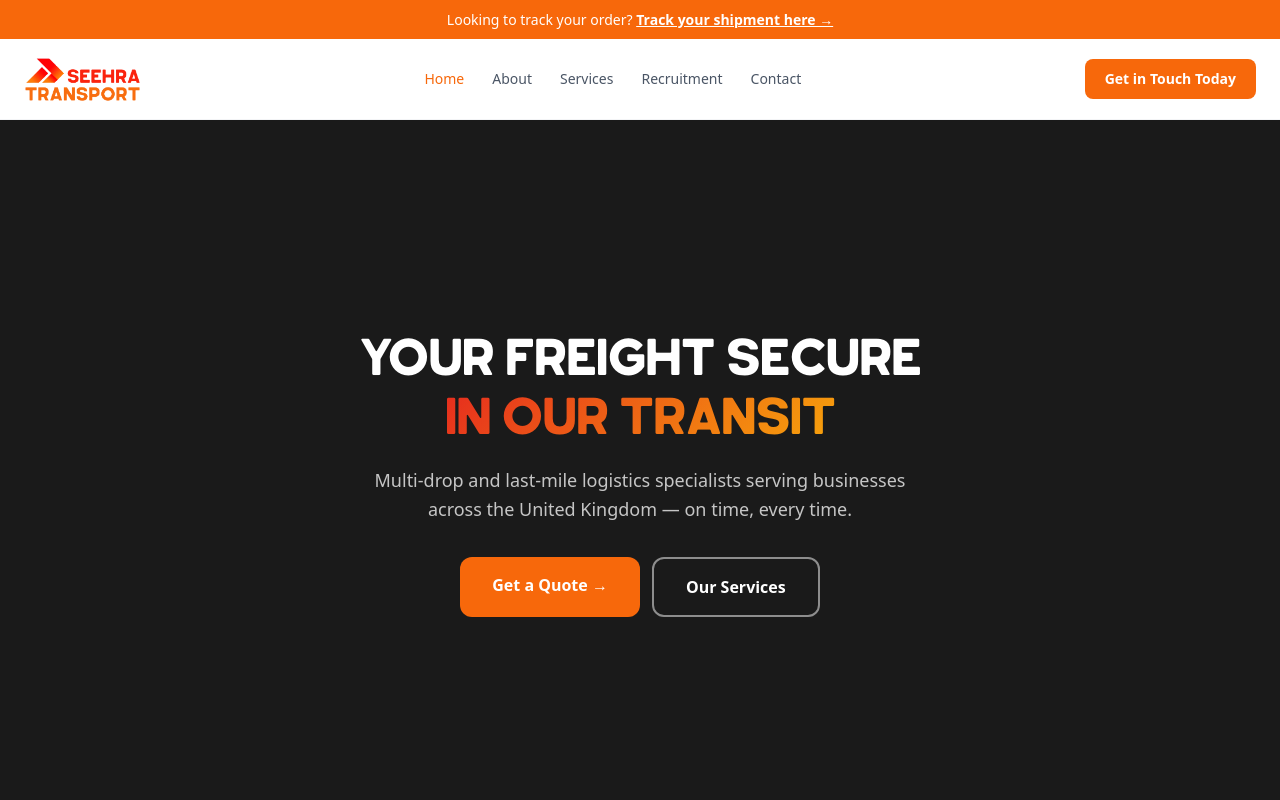
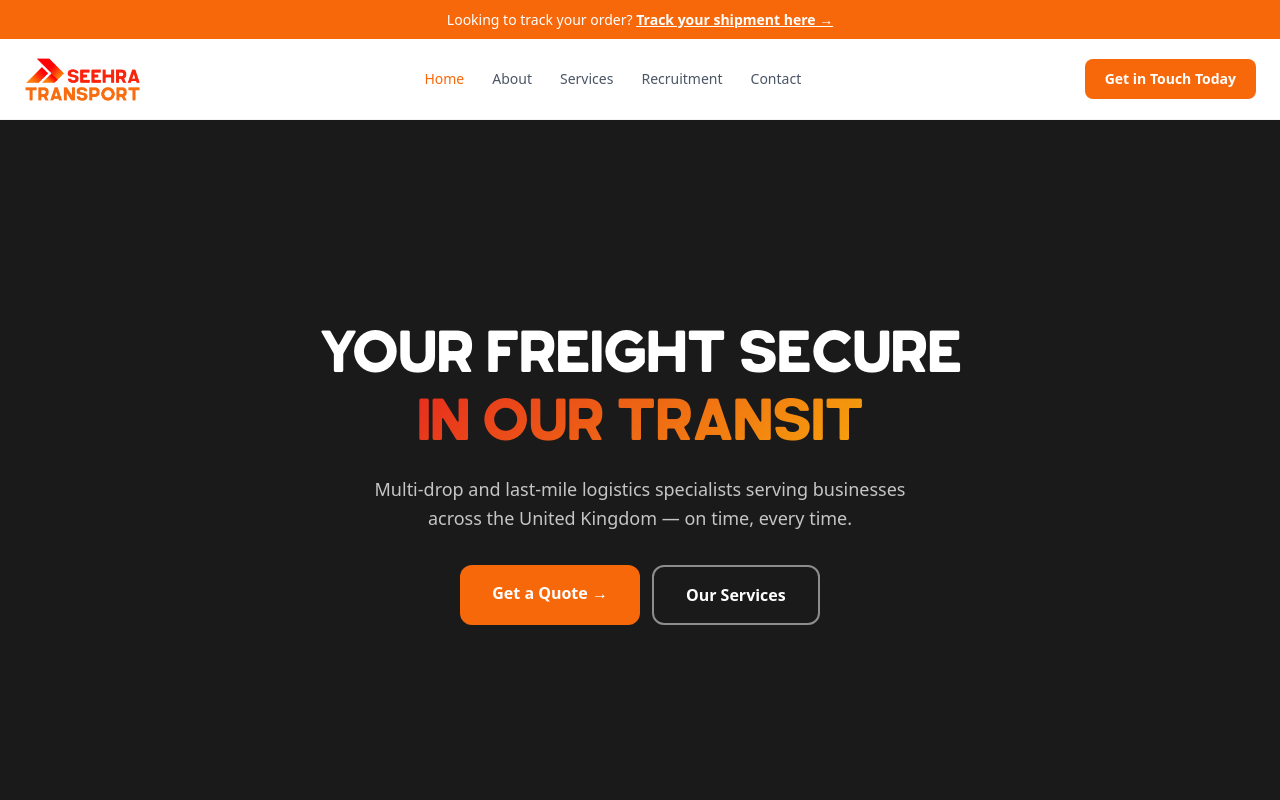
Before and after one commit to whitehawk-agency/seehra-transport, a Next.js app: page / in a window 1280 px wide. Shown: the top 800 px of the page. Built offline with nearby package versions, Linux system fonts and the light colour scheme.

Commit message:
Increase hero title size

```diff
--- a/app/page.tsx
+++ b/app/page.tsx
@@ -18,7 +18,7 @@ export default function HomePage() {
         {/* TODO: Add your own hero background image here — replace the bg-[#1a1a1a] with your image */}
         <div className="absolute inset-0 bg-[#1a1a1a]" />
         <div className="relative z-10 w-full max-w-3xl mx-auto px-4 sm:px-6 py-16">
-          <h1 className="font-extrabold text-white mb-5 tracking-tight text-center w-full" style={{ fontSize:"clamp(1.8rem, 4.2vw, 4.2rem)", lineHeight:"1.1" }}>
+          <h1 className="font-extrabold text-white mb-5 tracking-tight text-center w-full" style={{ fontSize:"clamp(2rem, 4.8vw, 4.8rem)", lineHeight:"1.1" }}>
             Your Freight Secure<br />
             <span className="text-transparent bg-clip-text" style={{ backgroundImage:"linear-gradient(135deg,#e62b1e,#f7a50b)" }}>In Our Transit</span>
           </h1>
```
